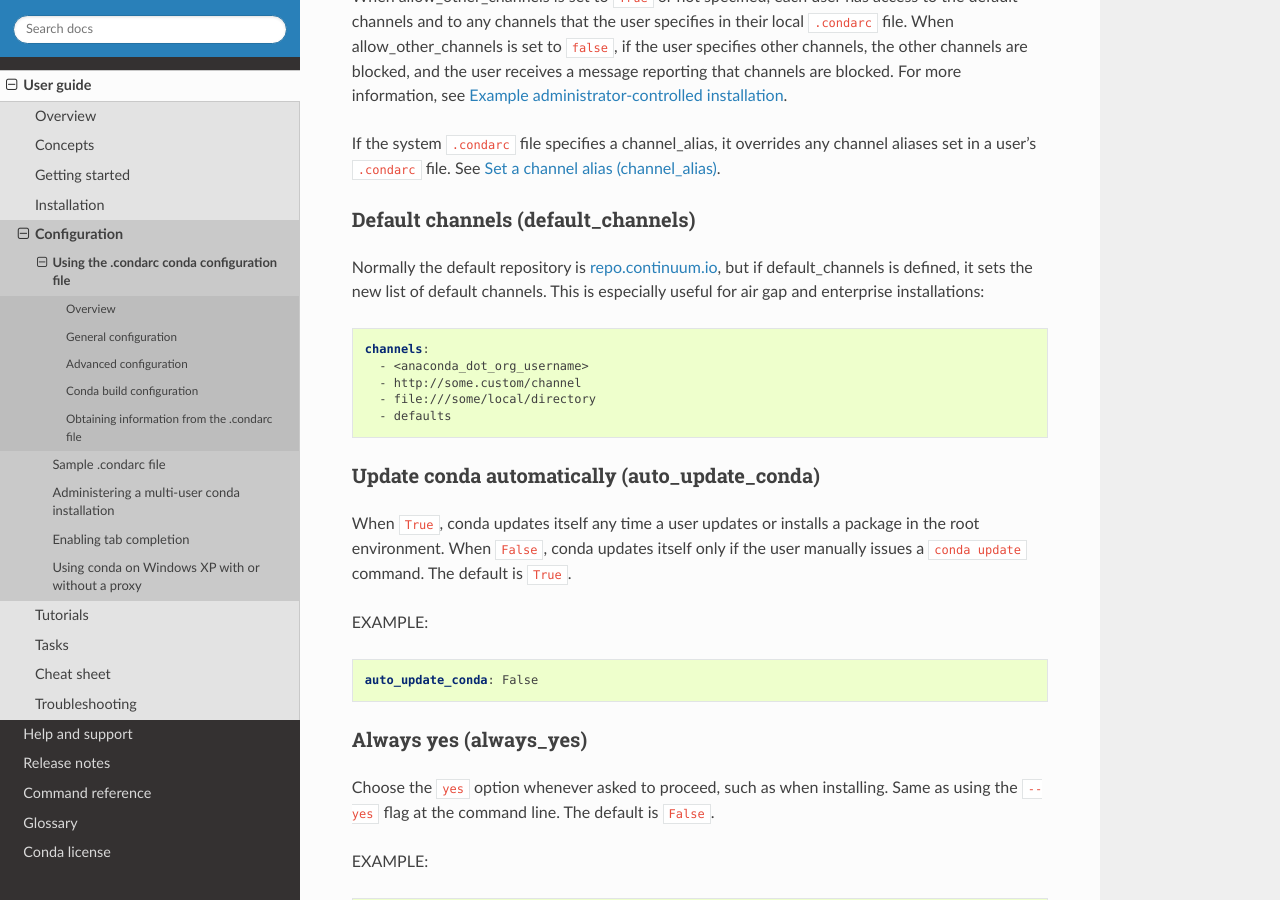
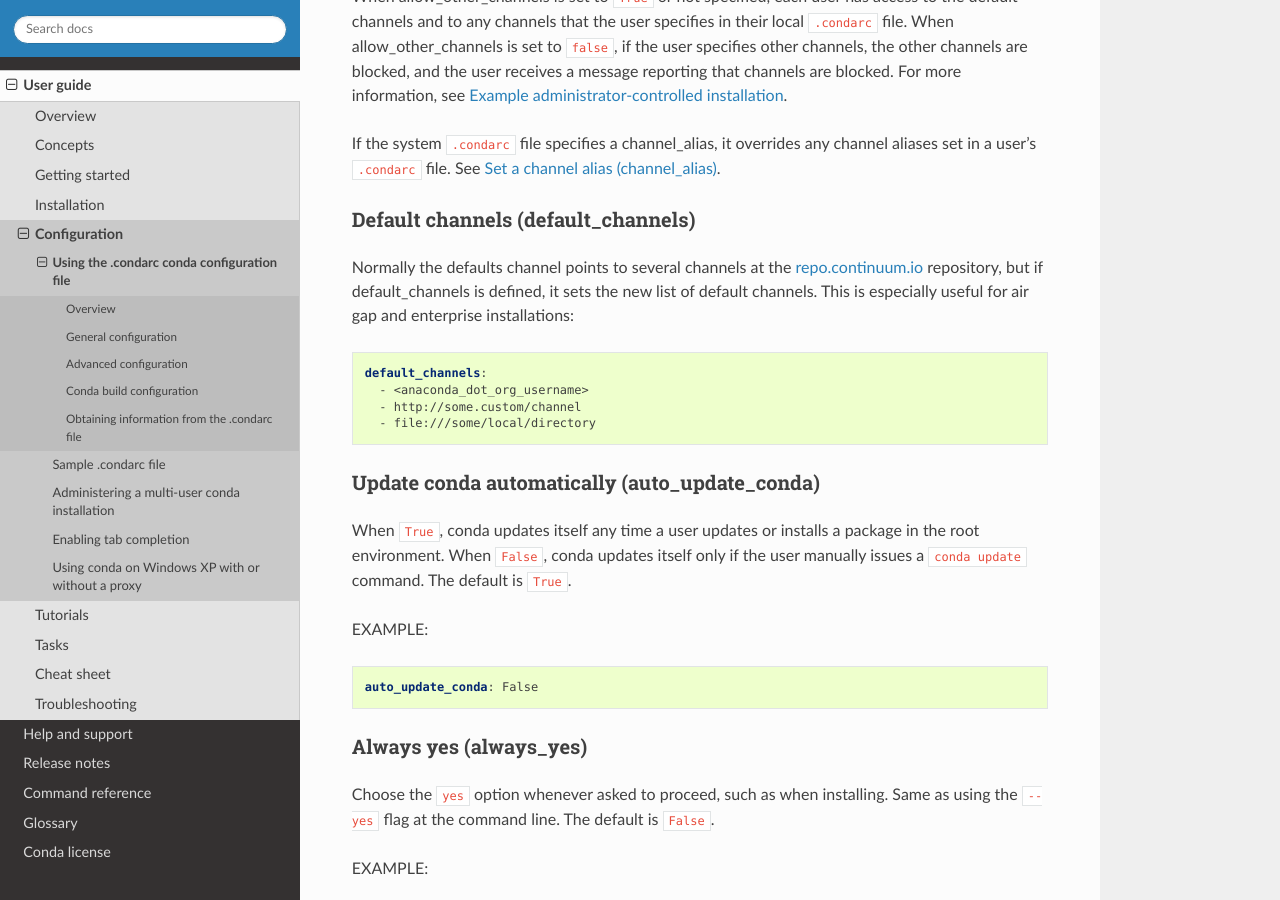
Before and after one commit to conda/conda-docs, a Sphinx documentation site: the page built from docs/source/user-guide/configuration/use-condarc.rst, in a window 1280 px wide and 900 px high, scrolled down 3329 px. Built offline with Sphinx 7.4.7 and the Read the Docs theme 2.0.0, drawn with Linux system fonts in a browser that asks for light colours.

Commit message:
Fix the explanation of defaults_channel
The defaults channel by default points to several channels.
The lis of channels can be overridden using the defaults_channel
configuration key.

```diff
--- a/docs/source/user-guide/configuration/use-condarc.rst
+++ b/docs/source/user-guide/configuration/use-condarc.rst
@@ -150,18 +150,17 @@ file. See :ref:`channel-alias`.
 Default channels (default_channels)
 -----------------------------------
 
-Normally the default repository is `repo.continuum.io
-<http:repo.continuum.io>`_, but if default_channels is defined,
-it sets the new list of default channels. This is especially
-useful for air gap and enterprise installations:
+Normally the defaults channel points to several channels at the
+`repo.continuum.io <http:repo.continuum.io>`_ repository, but if
+default_channels is defined, it sets the new list of default channels.
+This is especially useful for air gap and enterprise installations:
 
 .. code-block:: yaml
 
-  channels:
+  default_channels:
     - <anaconda_dot_org_username>
     - http://some.custom/channel
     - file:///some/local/directory
-    - defaults
 
 Update conda automatically (auto_update_conda)
 ----------------------------------------------
```
